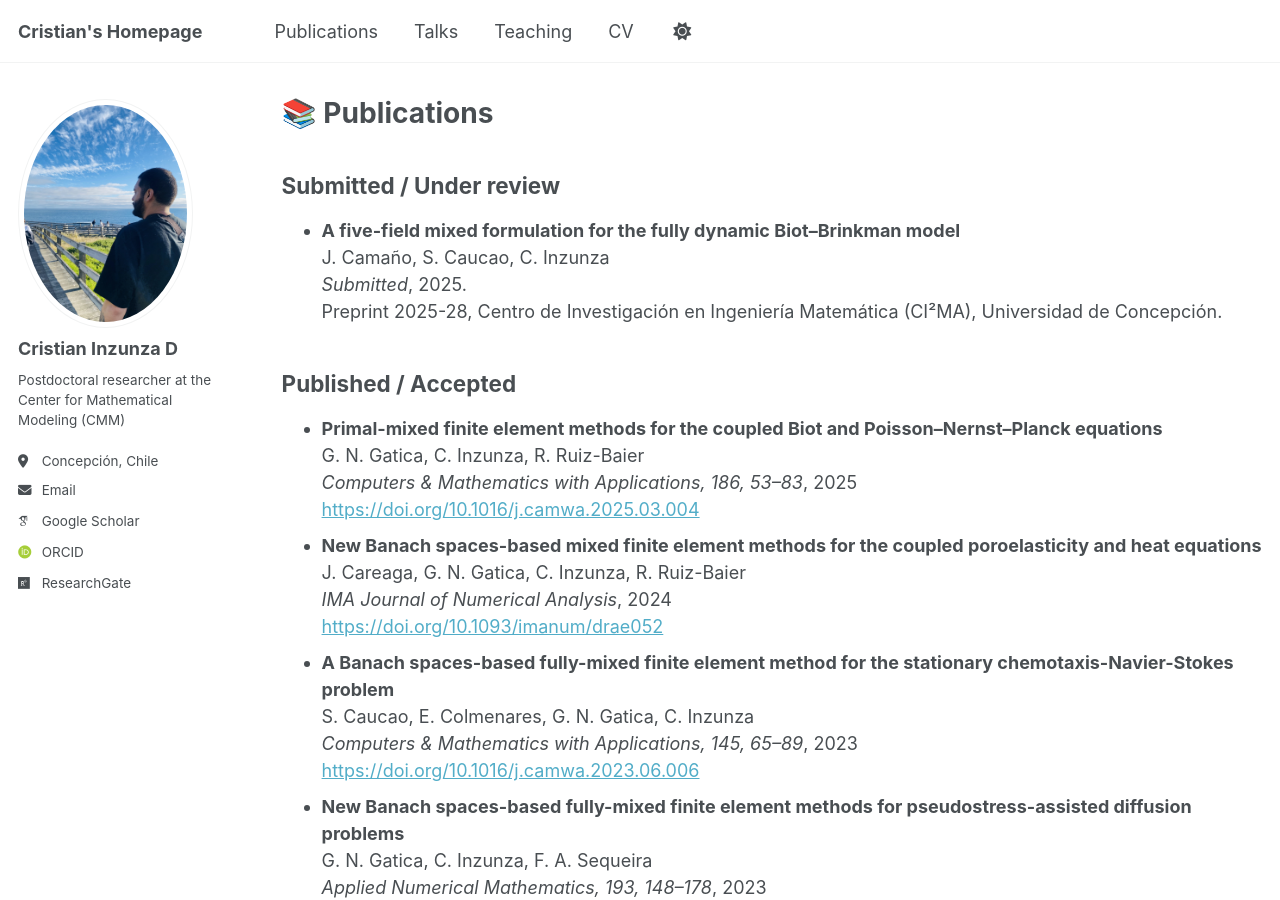
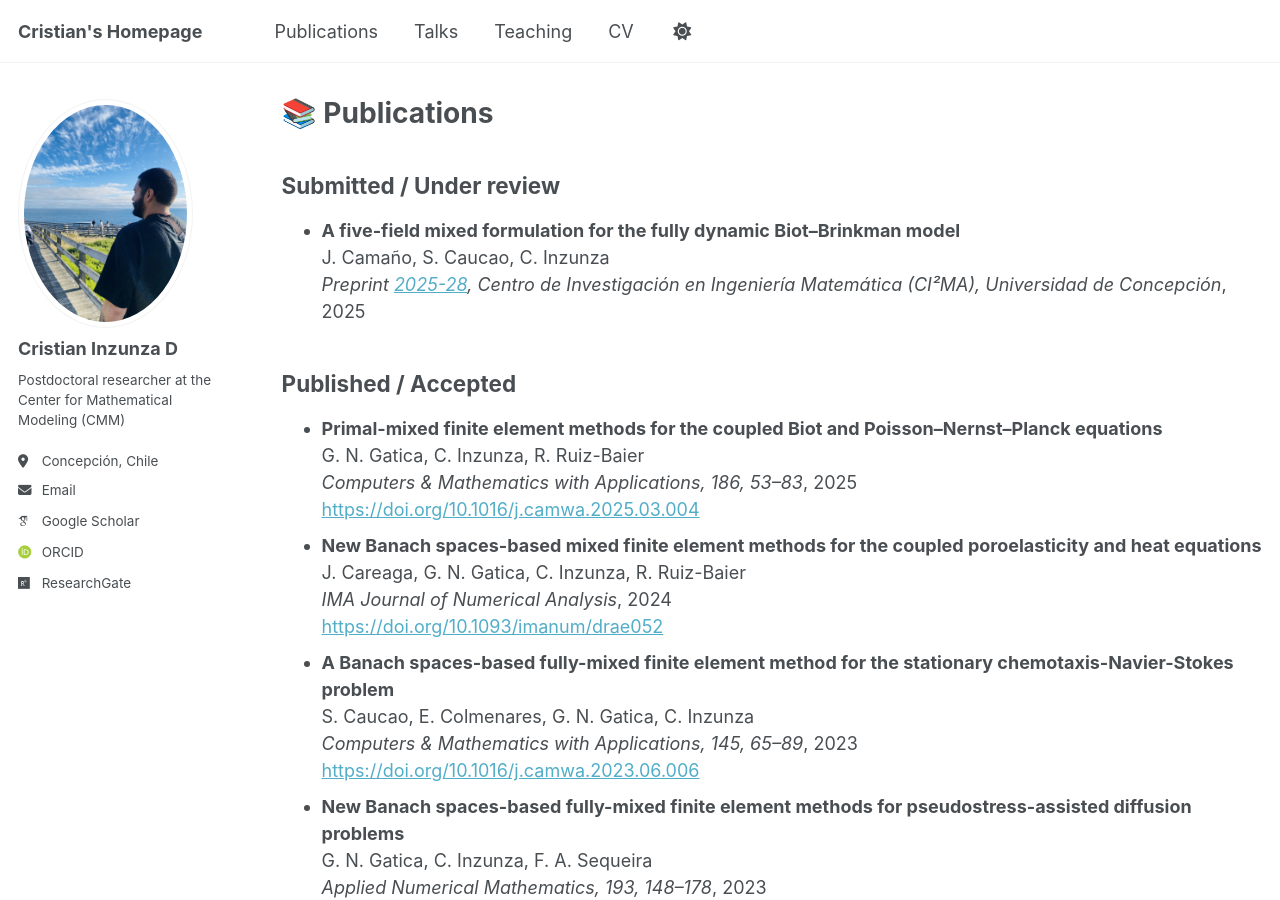
Before and after one commit to Crinzunza/crinzunza.github.io, a Jekyll site: the page built from _pages/publications.html, in a window 1280 px wide and 900 px high. Built offline with Jekyll 4.4.1, drawn with Linux system fonts in a browser that asks for light colours; some web fonts are replaced.

Commit message:
Publications update

```diff
--- a/_pages/publications.html
+++ b/_pages/publications.html
@@ -9,8 +9,8 @@ author_profile: true
   <li>
     <strong>A five-field mixed formulation for the fully dynamic Biot–Brinkman model</strong><br>
     J. Camaño, S. Caucao, C. Inzunza<br>
-    <em>Submitted</em>, 2025.<br>
-    Preprint 2025-28, Centro de Investigación en Ingeniería Matemática (CI²MA), Universidad de Concepción.
+    <em>Preprint <a href="https://www.ci2ma.udec.cl/publicaciones/prepublicaciones/index.php">2025-28</a>,
+    Centro de Investigación en Ingeniería Matemática (CI²MA), Universidad de Concepción</em>, 2025
   </li>
 </ul>
 
```
